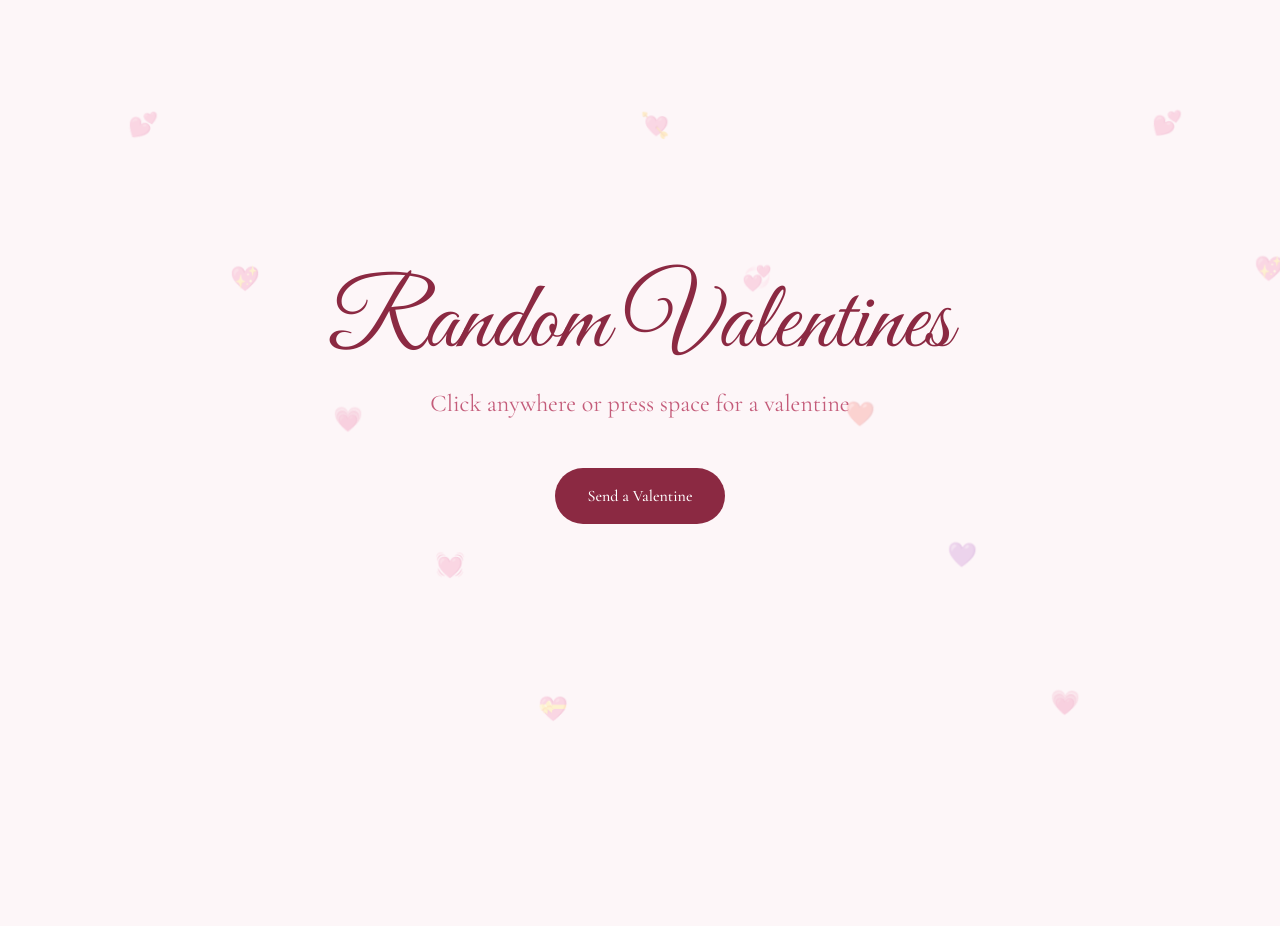
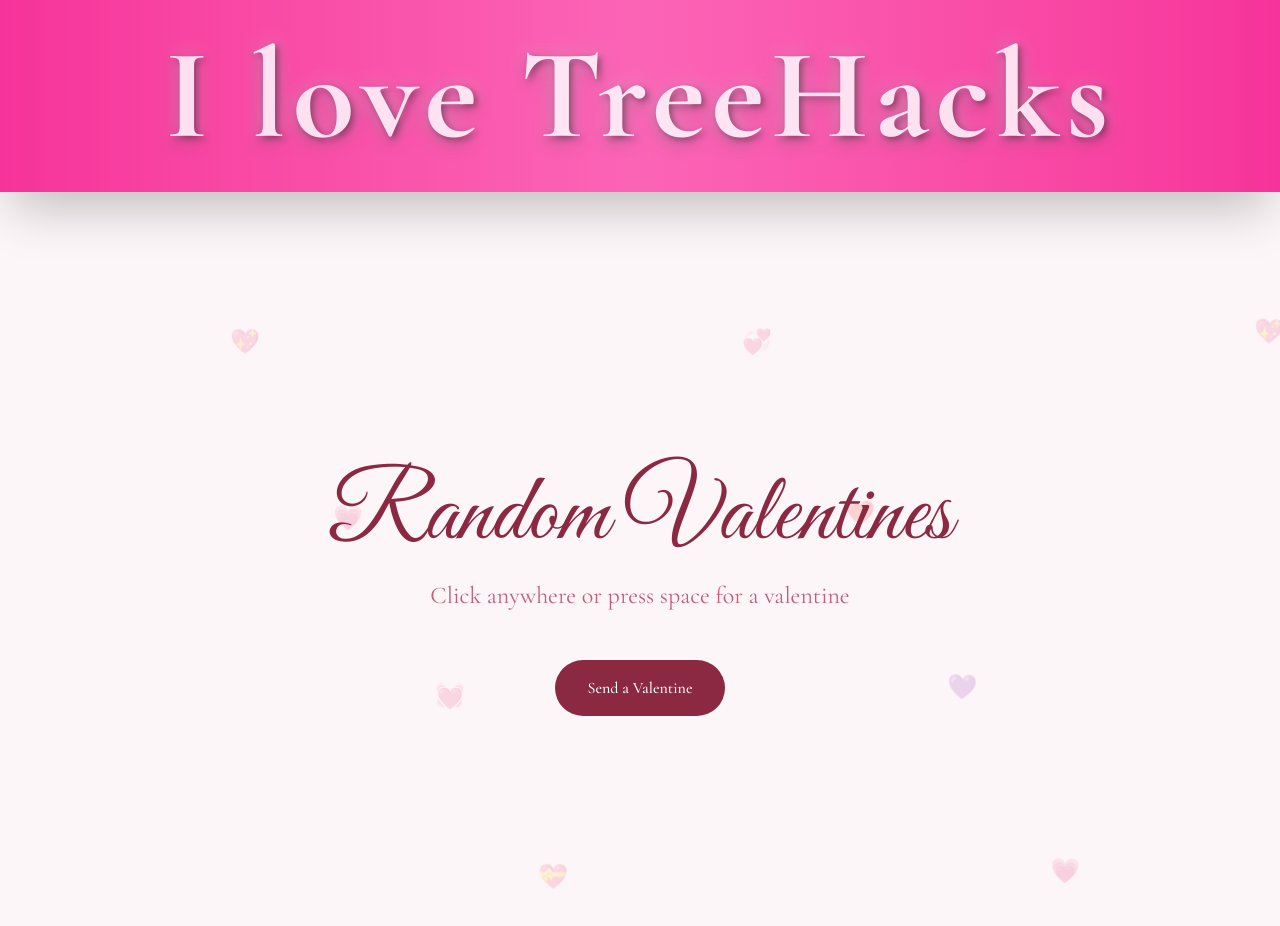
Before and after one commit to soooooooot/treehacks-agent-repo, a Next.js app: page / in a window 1280 px wide. Shown: the top 926 px of the page. Before the commit the page ends 800 px from the top, so only its background shows below. Built offline with nearby package versions, Linux system fonts and the light colour scheme.

Commit message:
fix: Add "I love TreeHacks" text prominently on the frontend in pink color. T

```diff
--- a/app/page.tsx
+++ b/app/page.tsx
@@ -138,6 +138,19 @@ export default function Home() {
         ))}
       </div>
 
+      {/* Prominent TreeHacks Banner */}
+      <div className="relative z-20 bg-gradient-to-r from-pink-500 via-pink-400 to-pink-500 py-8 text-center shadow-2xl">
+        <h1
+          className="text-7xl font-bold text-white drop-shadow-[0_4px_8px_rgba(0,0,0,0.3)] animate-pulse md:text-9xl"
+          style={{
+            textShadow: '3px 3px 6px rgba(0,0,0,0.4), 0 0 20px rgba(255,255,255,0.5)',
+            letterSpacing: '0.05em'
+          }}
+        >
+          I love TreeHacks
+        </h1>
+      </div>
+
       {/* Hero area */}
       <div className="relative z-10 flex min-h-screen flex-col items-center justify-center px-6 py-8">
         <h1
```
